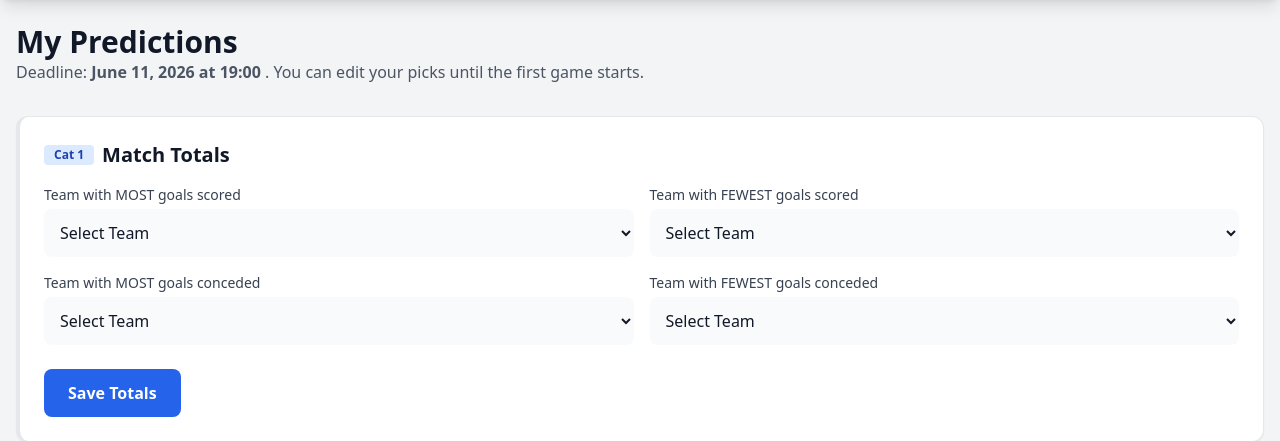
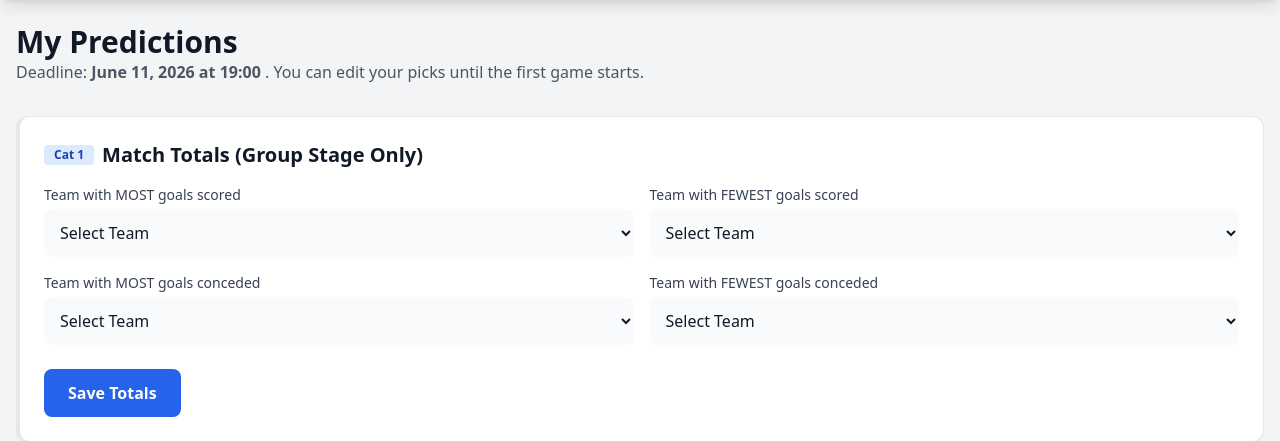
Before and after one commit to davebassant/worldcupquiz2026, a Flask app: page /predictions in a window 1280 px wide. Shown: the part 64-505 px from the top of the page. Run offline with Flask 3, Linux system fonts and the light colour scheme; the visitor is signed in with stand-in values (Sample User, id 1); data comes from the database, SQL or seed files in the repository; data that the repository does not hold is empty; some libraries are stand-ins or nearby versions.

Commit message:
Clarify that Category 1 is for the group stage only

```diff
--- a/app/templates/predictions.html
+++ b/app/templates/predictions.html
@@ -20,7 +20,7 @@
     <section class="bg-white p-4 md:p-6 rounded-xl shadow-sm border border-gray-200 border-l-4 border-blue-600">
         <h2 class="text-xl font-bold mb-4 flex items-center">
             <span class="bg-blue-100 text-blue-800 text-xs font-semibold mr-2 px-2.5 py-0.5 rounded">Cat 1</span>
-            Match Totals
+            Match Totals (Group Stage Only)
         </h2>
         <form method="POST">
             <input type="hidden" name="category" value="cat1">
```
